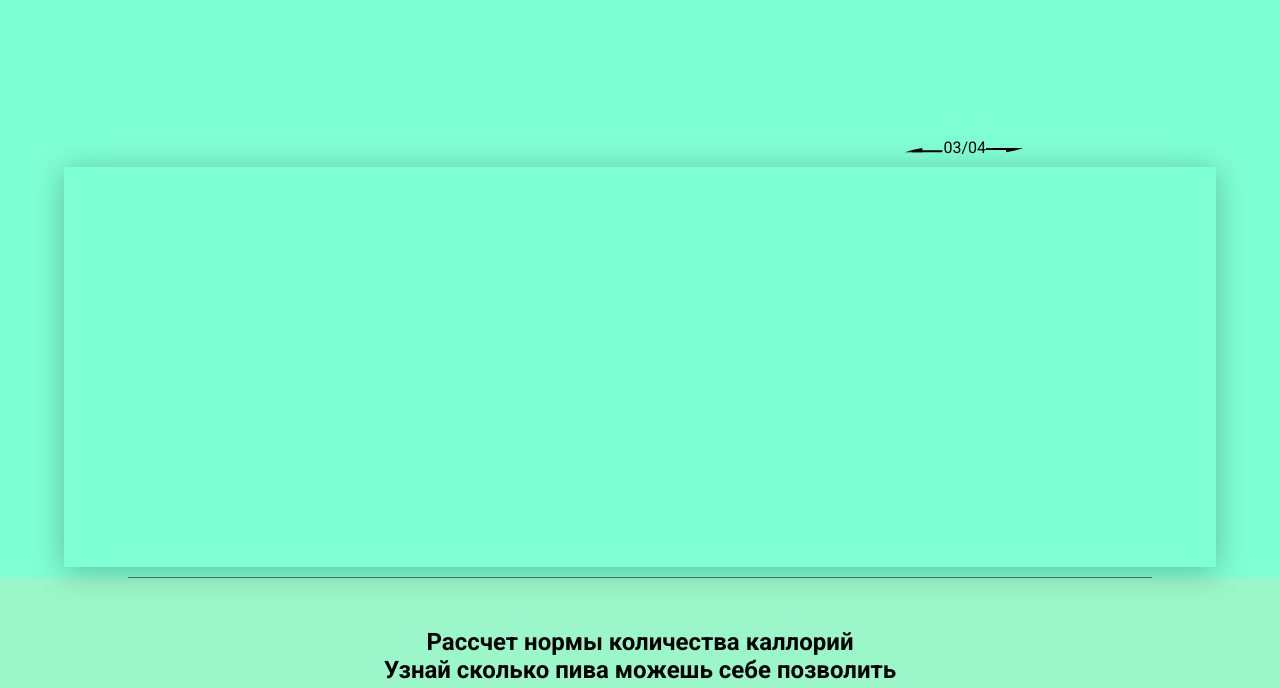
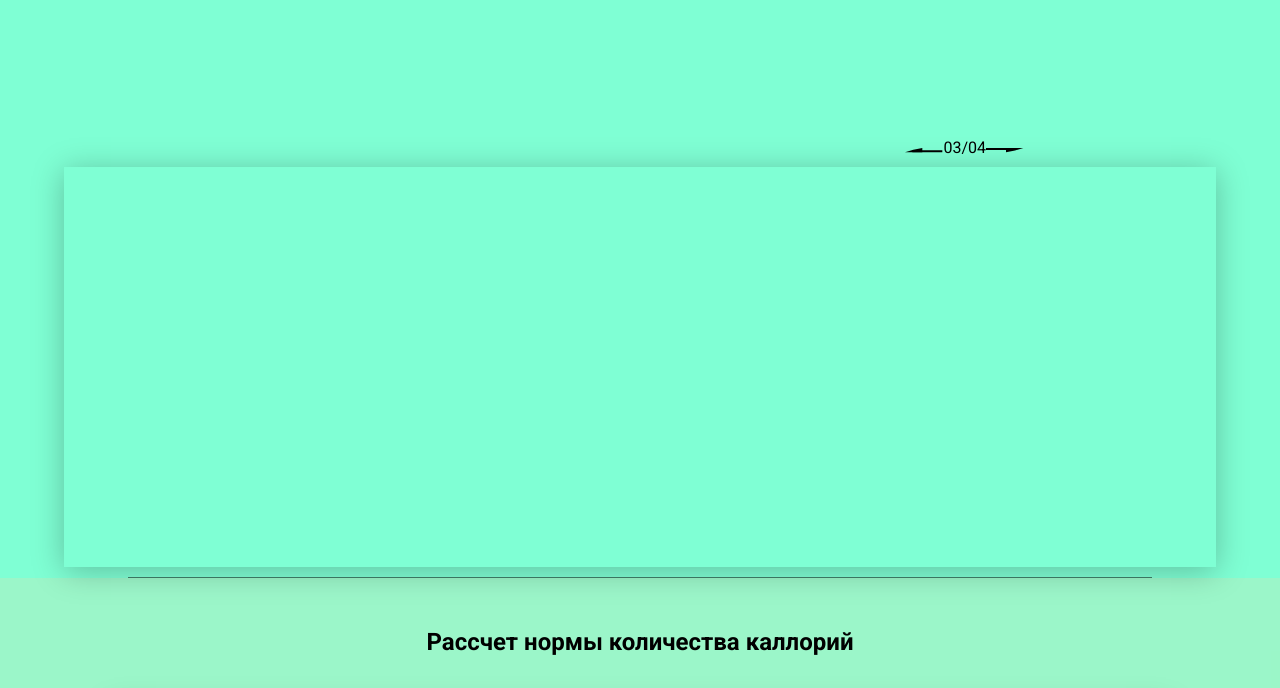
Before and after one commit to d-s-vo/Learn-JS, a website: page classes.html in a window 1280 px wide. Shown: the part 112-800 px from the top of the page. Drawn offline with Linux system fonts and the light colour scheme; no server answers.

Commit message:
выполнил практику по инкапсуляции

```diff
--- a/classes.html
+++ b/classes.html
@@ -39,7 +39,7 @@
     <!-- Калькулятор -->
         <div class="calculating">
             <div class="container">
-                <h2 class="title">Рассчет нормы количества каллорий <br>Узнай сколько пива можешь себе позволить
+                <h2 class="title">Рассчет нормы количества каллорий
                 </h2>
                 <div class="calculating__field">
                     <div class="calculating__subtitle">
```
Also changed, not shown: classes.js (+50 -25 lines).
